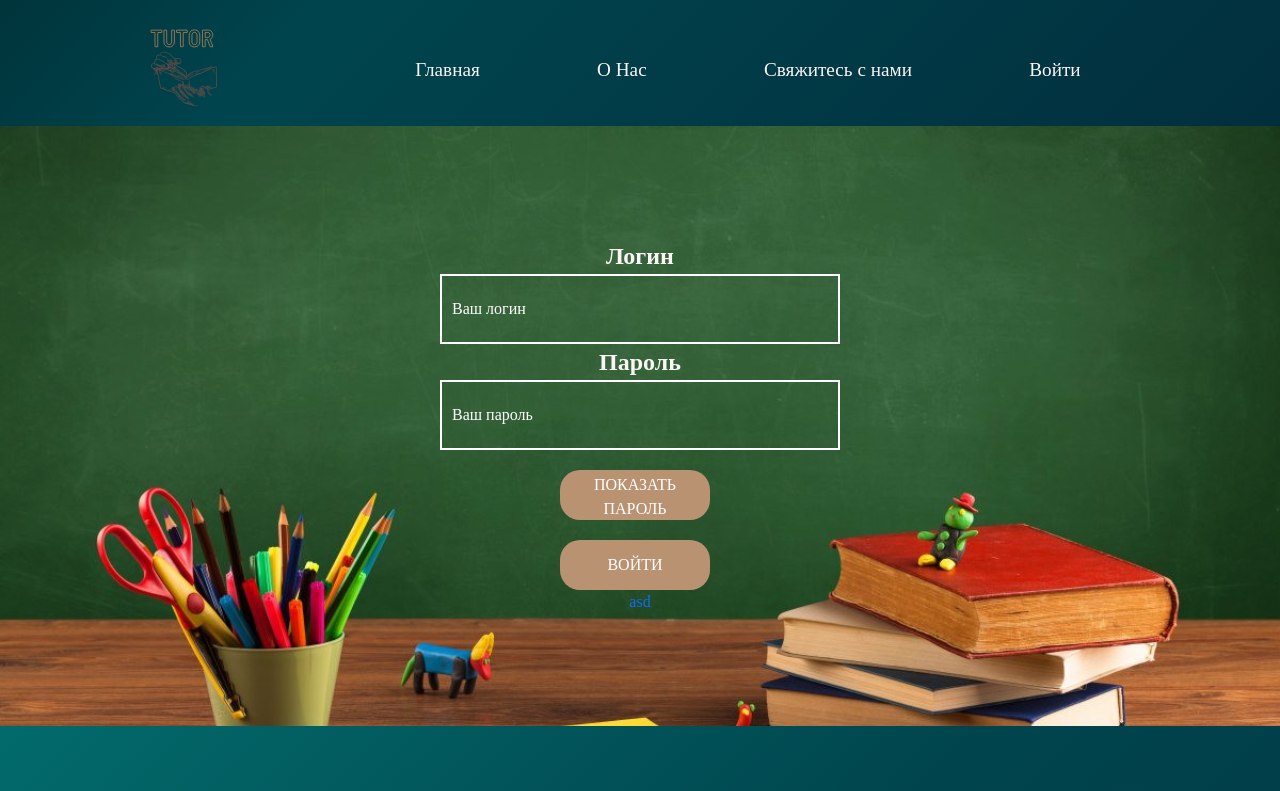
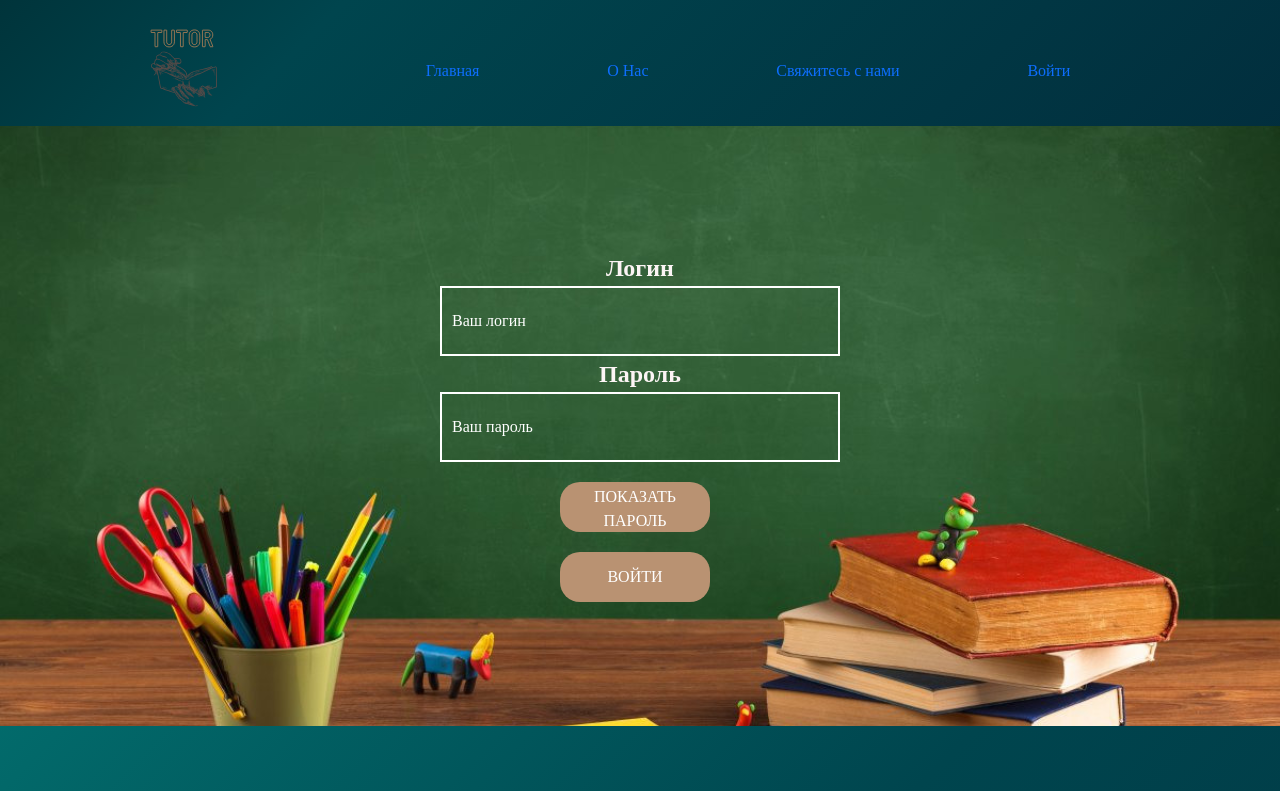
Before and after one commit to Abduldahanova/Test-exam, a React (Create React App) app: page /signUp in a window 1280 px wide. Shown: the top 791 px of the page. Built offline with nearby package versions, Linux system fonts and the light colour scheme.

Commit message:
add authorization

```diff
--- a/src/App.js
+++ b/src/App.js
@@ -2,7 +2,6 @@ import './App.css';
 import 'bootstrap/dist/css/bootstrap.min.css';
 import Header from './components/Header';
 import Footer from './components/Footer.js'
-
 
 import { BrowserRouter as Router, Route, Routes } from 'react-router-dom';
 import Category from './nav-pages/Category.js';
@@ -10,18 +9,22 @@ import Home from './nav-pages/Home.js';
 import About from './nav-pages/About';
 import Profile from './nav-pages/Admin'
 import Create from './components/Modal'
+import SignUp from "./nav-pages/SignUp"
+import Contacts from "./nav-pages/Contacts"
+
 function App() {
   return (
     <div>
       <Header />
-      <Router>
-        <Routes>
-          <Route  path="/" element={<Home/>} />
-          <Route path="/category/:id" element={<Category/>} />
-          <Route path="/Profile/:tab" element={<Profile/>} />
-          <Route path="/Profile/:create" element ={<Create/>} />
-        </Routes>
-      </Router>
+      <Routes>
+        <Route path="/" element={<Home />} />
+        <Route path="/category/:id" element={<Category />} />
+        <Route path="/Profile/:tab" element={<Profile />} />
+        <Route path="/Profile/:create" element={<Create />} />
+        <Route path="/about" element={<About />} />
+        <Route path="/contacts" element={<Contacts />} />
+        <Route path="/signUp" element={<SignUp />} />
+      </Routes>
       <Footer />
     </div>
   )
--- a/src/components/Header.js
+++ b/src/components/Header.js
@@ -1,13 +1,10 @@
 import './styles/style.css';
 
 import React from 'react';
-import { Navbar, Nav, Container } from 'react-bootstrap'
+import { Navbar, Container } from 'react-bootstrap'
 import logo from '../components/images/svg/Tutor.svg'
-import { BrowserRouter as Router, Routes, Route } from 'react-router-dom'
+import { Link } from 'react-router-dom'
 
-import About from '../nav-pages/About'
-import Contacts from '../nav-pages/Contacts'
-import SignUp from '../nav-pages/SignUp'
 
 
 
@@ -30,21 +27,15 @@ const Header = () => {
                     <Navbar.Toggle aria-controls="responsive-navbar-nav" />
                     <Navbar.Collapse id="responsive-navbar-nav">
                         <div className='nav-list'>
-                            <Nav.Link href="/">Главная</Nav.Link>
-                            <Nav.Link href="/about">О Нас </Nav.Link>
-                            <Nav.Link href="/contacts">Свяжитесь с нами</Nav.Link>
-                            <Nav.Link href="/signUp">Войти</Nav.Link>
+                            <Link to="/" >Главная</Link>
+                            <Link to="/about">О Нас </Link>
+                            <Link to="/contacts">Свяжитесь с нами</Link>
+                            <Link to="/signUp">Войти</Link>
                         </div>
                     </Navbar.Collapse>
                 </Container>
             </Navbar>
-            <Router>
-                <Routes>
-                    <Route path="/about" element={<About/>}/>
-                    <Route path="/contacts" element={<Contacts/>}/>
-                    <Route path="/signUp" element={<SignUp/>}/>
-                </Routes>
-            </Router>
+
 
         </div>
     )
--- a/src/index.js
+++ b/src/index.js
@@ -3,6 +3,7 @@ import ReactDOM from 'react-dom/client';
 import './index.css';
 import App from './App';
 import reportWebVitals from './reportWebVitals';
+import { BrowserRouter } from 'react-router-dom';
 
 
 
@@ -11,7 +12,9 @@ const root = ReactDOM.createRoot(document.getElementById('root'));
 root.render(
 
   <React.StrictMode>
-    <App />
+    <BrowserRouter>
+      <App />
+    </BrowserRouter>
   </React.StrictMode>
 );
 
--- a/src/nav-pages/Admin.jsx
+++ b/src/nav-pages/Admin.jsx
@@ -1,5 +1,5 @@
 import React, { useState, useEffect } from "react";
-import { NavLink, useParams } from "react-router-dom";
+import { Link, NavLink, useParams } from "react-router-dom";
 import { MentorsTable } from "../components/tables/mentors";
 import { CategoriesTable } from "../components/tables/categories";
 import { StudentsTable } from "../components/tables/students";
@@ -86,17 +86,16 @@ const AdminPage = () => {
         <button onClick={handleEdditor} className={M.edit}>Редактировать</button>
         <button onClick={handleDelete} className={M.delete}>Удалить</button>
       </div>
-
       <div className={M.list}>
-        <NavLink to="/Profile/mentor">Менторы</NavLink>
-        <NavLink to="/Profile/student">Студенты</NavLink>
-        <NavLink to="/Profile/course">Категории</NavLink>
+        <Link to="/Profile/mentor">Менторы</Link>
+        <Link to="/Profile/student">Студенты</Link>
+        <Link to="/Profile/course">Категории</Link>
       </div>
 
       {tab === "mentor" && <MentorsTable data={data} />}
       {tab === "student" && <StudentsTable data={data} />}
       {tab === "course" && <CategoriesTable data={data} />}
-        {modalVisible && (
+      {modalVisible && (
         <Modal>
           <h2>Заголовок модального окна</h2>
           <p>Текст модального окна</p>
--- a/src/nav-pages/SignUp.js
+++ b/src/nav-pages/SignUp.js
@@ -1,8 +1,11 @@
 import React, { useState } from 'react';
 import '../components/styles/login.css'
 import './Admin.jsx'
+import { useNavigate } from 'react-router';
 
 export const SignUp = () => {
+
+  const navigate = useNavigate()
   const [username, setUsername] = useState('')
   const [password, setPassword] = useState('')
   const [errors, setErrors] = useState({ username: '', password: '' })
@@ -20,7 +23,7 @@ export const SignUp = () => {
     setErrors(newErrors)
 
     if (!newErrors.username && !newErrors.password) {
-      fetch('http://16.16.149.51/api/auth_token/', {
+      fetch('http://16.16.149.51/auth_token/', {
         method: 'POST',
         body: JSON.stringify({ username, password }),
         headers: {
@@ -31,6 +34,7 @@ export const SignUp = () => {
         .then((data) => {
           localStorage.setItem('token', data.token)
         })
+        .then(()=> navigate("/Profile/admin"))
     }
   }
 
@@ -39,7 +43,7 @@ export const SignUp = () => {
   }
 
   return (
-    <form>
+    <form onSubmit={handleLogin}>
       <div className="input-container">
         <p className='subtitle'>Логин</p>
         <input
@@ -67,8 +71,7 @@ export const SignUp = () => {
           <button className='show-btn' type="button" onClick={toggleShowPassword}>
             {showPassword ? 'Скрыть пароль' : 'Показать пароль'}
           </button>
-      <button className='profile-btn' onClick={handleLogin}>Войти</button>
-      <a href="/Profile/admin">asd</a>
+      <button className='profile-btn'>Войти</button>
     </form>
   )
 }
```
Lines whose indentation alone changed are shown as unchanged.
